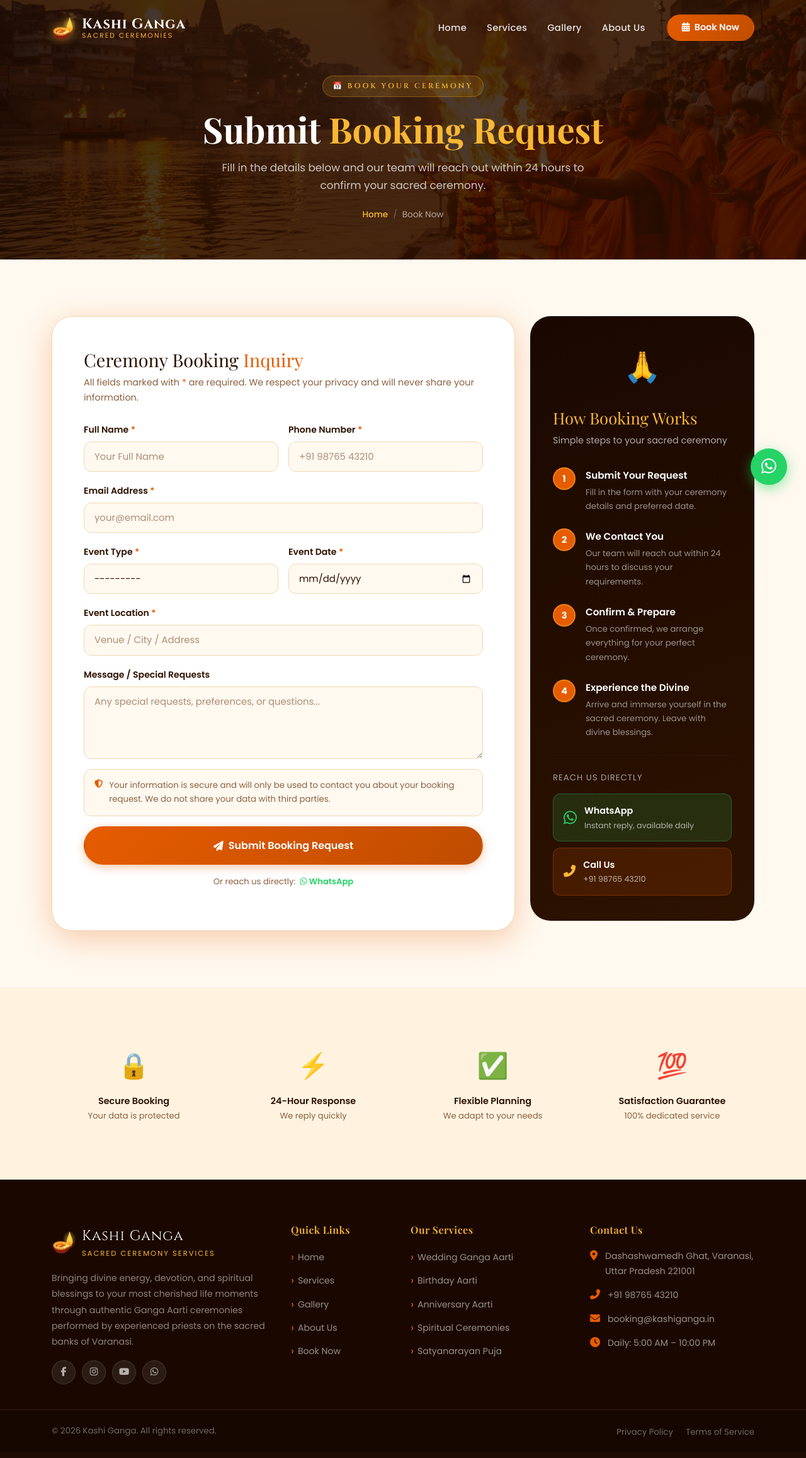
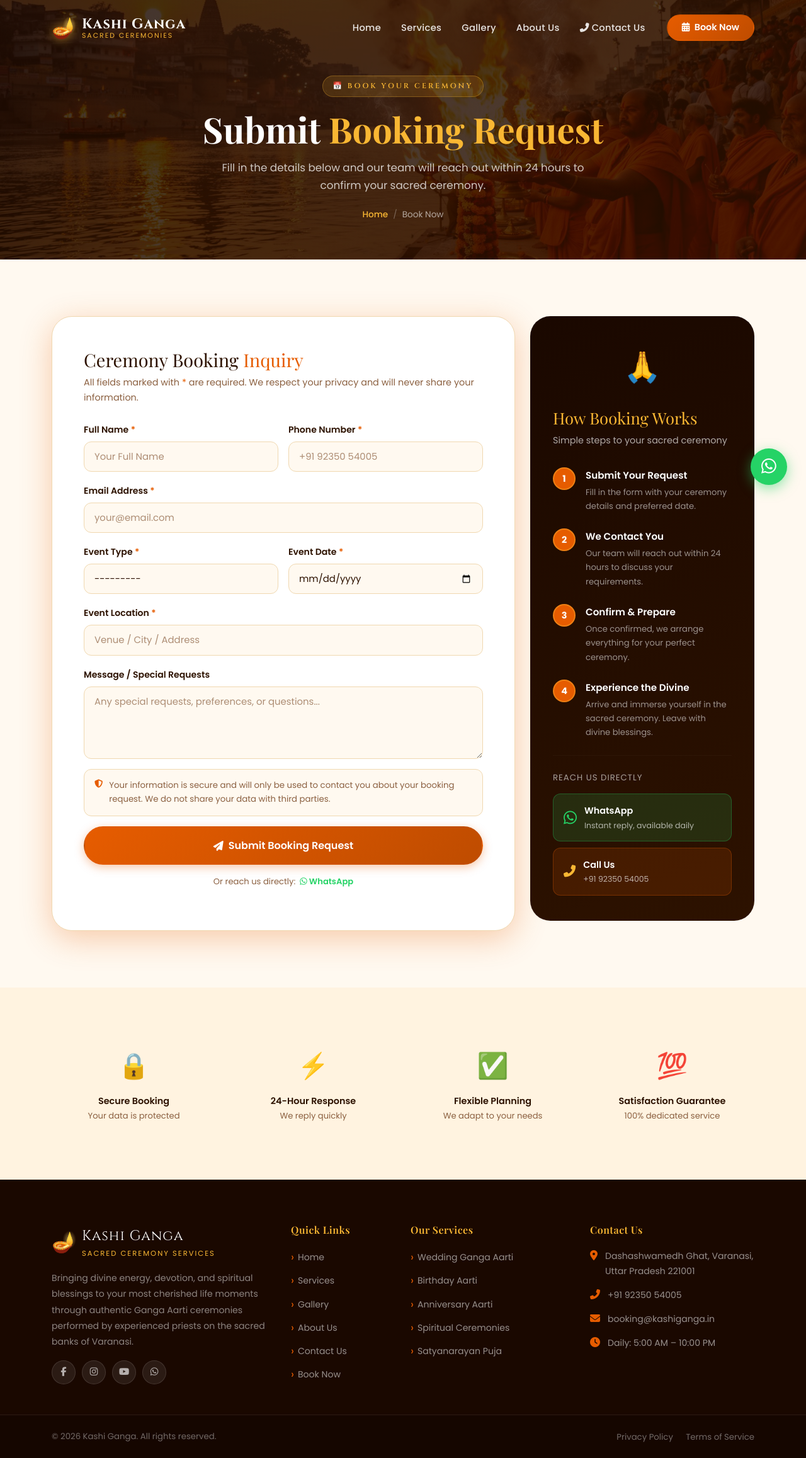
Before and after one commit to RajGupta1724/Kashi_Ganga_Aarti_Application, a Django app: page /booking/ in a window 1280 px wide. Shown: the whole page at 63% size. Before the commit the page ends 2282 px from the top, so only its background shows below. Run offline with Django 4.2, Linux system fonts and the light colour scheme; some web fonts are replaced.

Commit message:
Update contact details, navbar contact option, and docs

```diff
--- a/kashi_ganga/settings.py
+++ b/kashi_ganga/settings.py
@@ -101,7 +101,7 @@ DEFAULT_AUTO_FIELD = 'django.db.models.BigAutoField'
 STATICFILES_STORAGE = 'whitenoise.storage.CompressedManifestStaticFilesStorage'
 
 # WhatsApp contact number
-WHATSAPP_NUMBER = os.environ.get('WHATSAPP_NUMBER', '919876543210')
+WHATSAPP_NUMBER = os.environ.get('WHATSAPP_NUMBER', '919235054005')
 
 # Google Maps API Key
 GOOGLE_MAPS_API_KEY = os.environ.get('GOOGLE_MAPS_API_KEY', '')
--- a/main/forms.py
+++ b/main/forms.py
@@ -25,7 +25,7 @@ class BookingForm(forms.ModelForm):
             }),
             'phone': forms.TextInput(attrs={
                 'class': 'form-control',
-                'placeholder': '+91 98765 43210',
+                'placeholder': '+91 92350 54005',
             }),
             'email': forms.EmailInput(attrs={
                 'class': 'form-control',
--- a/main/views.py
+++ b/main/views.py
@@ -8,7 +8,7 @@ from .models import Testimonial, GalleryImage
 def index(request):
     testimonials = Testimonial.objects.filter(is_active=True)[:6]
     gallery_preview = GalleryImage.objects.filter(is_active=True)[:6]
-    whatsapp_number = getattr(settings, 'WHATSAPP_NUMBER', '919876543210')
+    whatsapp_number = getattr(settings, 'WHATSAPP_NUMBER', '919235054005')
     return render(request, 'index.html', {
         'testimonials': testimonials,
         'gallery_preview': gallery_preview,
@@ -21,7 +21,7 @@ def home(request):
 
 
 def services(request):
-    whatsapp_number = getattr(settings, 'WHATSAPP_NUMBER', '919876543210')
+    whatsapp_number = getattr(settings, 'WHATSAPP_NUMBER', '919235054005')
     return render(request, 'services.html', {'whatsapp_number': whatsapp_number})
 
 
@@ -43,7 +43,7 @@ def about(request):
 
 
 def booking(request):
-    whatsapp_number = getattr(settings, 'WHATSAPP_NUMBER', '919876543210')
+    whatsapp_number = getattr(settings, 'WHATSAPP_NUMBER', '919235054005')
     if request.method == 'POST':
         form = BookingForm(request.POST)
         if form.is_valid():
@@ -59,5 +59,5 @@ def booking(request):
 
 
 def booking_success(request):
-    whatsapp_number = getattr(settings, 'WHATSAPP_NUMBER', '919876543210')
+    whatsapp_number = getattr(settings, 'WHATSAPP_NUMBER', '919235054005')
     return render(request, 'booking_success.html', {'whatsapp_number': whatsapp_number})
--- a/templates/base.html
+++ b/templates/base.html
@@ -79,6 +79,11 @@
             <a class="nav-link {% if request.resolver_match.url_name == 'about' %}active{% endif %}"
                href="{% url 'about' %}">About Us</a>
           </li>
+          <li class="nav-item">
+            <a class="nav-link" href="tel:+919235054005">
+              <i class="fas fa-phone-alt me-1"></i>Contact Us
+            </a>
+          </li>
           <li class="nav-item ms-lg-3">
             <a class="btn btn-nav-book" href="{% url 'booking' %}">
               <i class="fas fa-calendar-alt me-1"></i> Book Now
@@ -143,6 +148,7 @@
               <li><a href="{% url 'services' %}">Services</a></li>
               <li><a href="{% url 'gallery' %}">Gallery</a></li>
               <li><a href="{% url 'about' %}">About Us</a></li>
+              <li><a href="tel:+919235054005">Contact Us</a></li>
               <li><a href="{% url 'booking' %}">Book Now</a></li>
             </ul>
           </div>
@@ -169,7 +175,7 @@
               </li>
               <li>
                 <i class="fas fa-phone-alt"></i>
-                <span>+91 98765 43210</span>
+                <span>+91 92350 54005</span>
               </li>
               <li>
                 <i class="fas fa-envelope"></i>
--- a/templates/booking.html
+++ b/templates/booking.html
@@ -231,14 +231,14 @@
             </div>
           </a>
 
-          <a href="tel:+919876543210"
+           <a href="tel:+919235054005"
              style="display:flex; align-items:center; gap:12px; background:rgba(230,92,0,0.15); border:1px solid rgba(230,92,0,0.3); border-radius:var(--radius-md); padding:14px 16px; color:white; transition:var(--transition);"
              onmouseover="this.style.background='rgba(230,92,0,0.25)'"
              onmouseout="this.style.background='rgba(230,92,0,0.15)'">
             <i class="fas fa-phone-alt" style="font-size:1.2rem; color:var(--secondary);"></i>
             <div>
               <div style="font-weight:600; font-size:0.9rem;">Call Us</div>
-              <div style="font-size:0.78rem; opacity:0.65;">+91 98765 43210</div>
+              <div style="font-size:0.78rem; opacity:0.65;">+91 92350 54005</div>
             </div>
           </a>
         </div>
--- a/templates/home.html
+++ b/templates/home.html
@@ -489,7 +489,7 @@
             <div class="map-info-icon"><i class="fas fa-phone-alt"></i></div>
             <div class="map-info-content">
               <strong>Phone</strong>
-              <span>+91 98765 43210</span>
+              <span>+91 92350 54005</span>
             </div>
           </div>
 
--- a/templates/index.html
+++ b/templates/index.html
@@ -489,7 +489,7 @@
             <div class="map-info-icon"><i class="fas fa-phone-alt"></i></div>
             <div class="map-info-content">
               <strong>Phone</strong>
-              <span>+91 98765 43210</span>
+              <span>+91 92350 54005</span>
             </div>
           </div>
 
```
Also changed, not shown: README.md, 1 other file.
